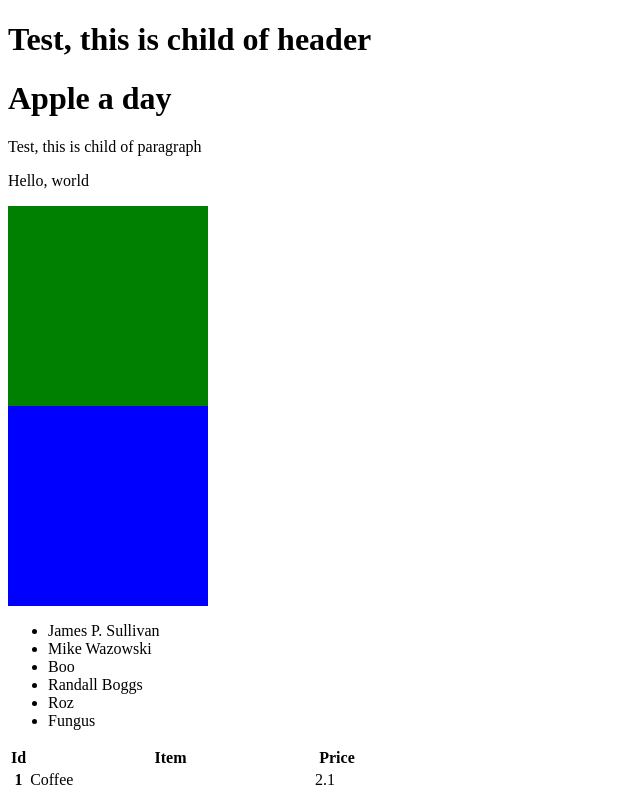
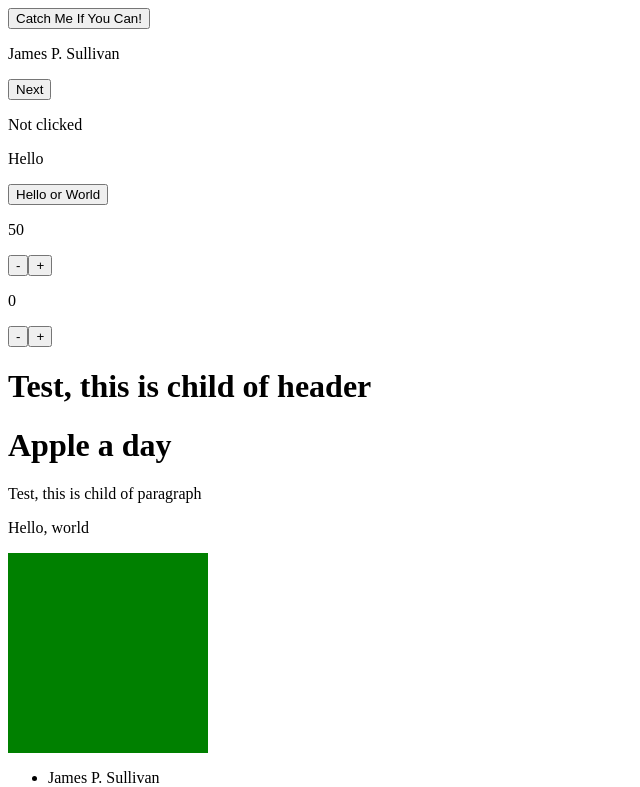
Before and after one commit to tomHall321/react-training, a React (Create React App) app: page / in a window 1280 px wide. Shown: the top 787 px of the page, without its empty margins (0-640 px from the left). Built offline with nearby package versions, Linux system fonts and the light colour scheme.

Commit message:
state challenges

```diff
--- /dev/null
+++ b/src/components/CatchMeIfYouCan.js
@@ -0,0 +1,32 @@
+import { Component } from "react";
+
+class CatchMeIfYouCan extends Component {
+    constructor(props) {
+        super(props);
+
+        this.state = {
+            top: 0,
+        };
+
+        this.handleClick = this.handleClick.bind(this);
+    }
+
+    handleClick() {
+        this.setState({
+            top: this.state.top + this.props.jump,
+        });
+    }
+
+    render() {
+        return (
+            <button
+                style={{ position: "relative", top: this.state.top }}
+                onClick={ this.handleClick }
+            >
+                Catch Me If You Can!
+            </button>
+        );
+    }
+}
+
+export default CatchMeIfYouCan;
--- /dev/null
+++ b/src/components/Clicked.js
@@ -0,0 +1,29 @@
+import { Component } from "react";
+
+class Clicked extends Component
+{
+    constructor(props){
+
+        super(props);
+
+        this.state = {
+            clicked: false,
+        };
+
+        this.handleClick = this.handleClick.bind(this);
+    };
+
+    handleClick() {
+        this.setState({ clicked: !this.state.clicked });
+    }
+
+    render() {
+        return (
+            <p onClick={ this.handleClick }>
+            {this.state.clicked ? "Clicked" : "Not clicked"}
+            </p>
+        );
+    }
+}
+
+export default Clicked;
--- /dev/null
+++ b/src/components/Counter.js
@@ -0,0 +1,54 @@
+import { Component } from "react";
+
+class Counter extends Component {
+    constructor(props) {
+        super(props);
+
+        this.state = {
+            count: props.initial,
+        };
+
+        this.handleClickIncrement = this.handleClickIncrement.bind(this);
+        this.handleClickDecrement = this.handleClickDecrement.bind(this);
+    }
+
+    handleClickDecrement() {
+        if (this.state.count > 0) {
+            this.setState({
+                count: this.state.count - 1,
+            });
+        }
+    }
+
+    handleClickIncrement() {
+        if (this.state.count < this.props.max) {
+            this.setState({
+                count: this.state.count + 1,
+            });
+        }
+    }
+
+    render() {
+        return (
+            <>
+                <p>
+                    { this.state.count }
+                </p>
+                <button
+                    onClick={ this.handleClickDecrement }>
+                    -
+                </button>
+                <button
+                    onClick={ this.handleClickIncrement }>
+                    +
+                </button>
+            </>
+        );
+    }
+}
+
+Counter.defaultProps = {
+    max: 100,
+};
+
+export default Counter;
--- /dev/null
+++ b/src/components/RollCall.js
@@ -0,0 +1,34 @@
+import { Component } from "react";
+
+class RollCall extends Component {
+    constructor(props) {
+        super(props);
+
+        this.state = {
+            index: 0,
+        };
+
+        this.handleClick = this.handleClick.bind(this);
+    }
+
+    handleClick() {
+        this.setState({
+          index:
+            this.state.index < this.props.names.length - 1
+              ? this.state.index + 1
+              : 0,
+        });
+      }
+
+    render() {
+
+        return (
+            <>
+                <p>{ this.props.names[this.state.index] }</p>
+                <button onClick={ this.handleClick }>Next</button>
+            </>
+        );
+    }
+}
+
+export default RollCall;
--- a/src/components/Square.js
+++ b/src/components/Square.js
@@ -1,13 +1,37 @@
-const Square = ({ colour }) => (
-    <div style={{
-        background: colour,
-        width: "200px",
-        height: "200px",
-    }} />
-);
+import { Component } from "react";
 
-Square.defaultProps = {
-    colour: "green",
-};
+class Square extends Component
+{
+    constructor(props){
 
-export default Square;
+        super(props);
+
+        this.state = {
+            isGreen : true
+          };
+
+          this.handleClick = this.handleClick.bind(this);
+        }
+
+        handleClick() {
+          this.setState({
+            isGreen : !this.state.isGreen
+          });
+        }
+
+        render() {
+          let {colour} = this.props;
+          return (
+            <div
+            onClick={this.handleClick}
+            style={{backgroundColor : this.state.isGreen ? "green" : colour, width: 200, height : 200}} />
+          );
+        }
+      }
+
+      Square.defaultProps = {
+        colour: "blue",
+    };
+
+
+      export default Square;
--- /dev/null
+++ b/src/components/StepCounter.js
@@ -0,0 +1,59 @@
+import { Component } from "react";
+
+class StepCounter extends Component {
+    constructor(props) {
+        super(props);
+
+        this.state = {
+            count: 0,
+        };
+
+        this.handleClickIncrement = this.handleClickIncrement.bind(this);
+        this.handleClickDecrement = this.handleClickDecrement.bind(this);
+
+    }
+
+    handleClickDecrement() {
+        let count = this.state.count - this.props.step;
+
+        if (count >= 0) {
+            this.setState({ count: count });
+        }
+    }
+
+    handleClickIncrement() {
+        let count = this.state.count + this.props.step;
+
+        if (count <= this.props.max) {
+            this.setState({ count: count });
+        }
+    }
+
+    render() {
+        return (
+            <>
+                <p>
+                    { this.state.count }
+                </p>
+                <button
+                    onClick={ this.handleClickDecrement }>
+                    -
+                </button>
+                <button
+                    onClick={ this.handleClickIncrement }>
+                    +
+                </button>
+            </>
+        );
+    }
+}
+
+StepCounter.defaultProps = {
+    max: 100,
+    step: 5,
+};
+
+
+
+
+export default StepCounter;
--- a/src/components/Stuff.js
+++ b/src/components/Stuff.js
@@ -4,16 +4,28 @@ import Square from "./Square";
 import People from "./People";
 import Basket from "./Basket";
 import FadeIn from "./FadeIn";
+import Clicked from "./Clicked"
+import ToggleText from "./ToggleText"
+import Counter from "./Counter"
+import StepCounter from "./StepCounter"
+import CatchMeIfYouCan from "./CatchMeIfYouCan"
+import RollCall from "./RollCall"
 
 const Stuff = ({ square }) => (
     <>
+        <CatchMeIfYouCan jump={ 100 }></CatchMeIfYouCan>
+        <RollCall names={ ["James P. Sullivan", "Mike Wazowski", "Boo", "Randall Boggs", "Roz", "Fungus"] }/>
+        <Clicked/>
+        <ToggleText/>
+        <Counter initial={ 50 } max={ 100 } />
+        <StepCounter max={ 100 } step={ 5 } />
         <FadeIn time="500ms">
         <Header>Test, this is child of header</Header>
         <Header/>
         <Paragraph>Test, this is child of paragraph</Paragraph>
         <Paragraph/>
-        <Square />
-        { square ? (<Square colour="blue" />) : null }
+        <Square colour="hotpink"/>
+        {/* { square ? (<Square colour="blue" />) : null } */}
         <People names={ ["James P. Sullivan", "Mike Wazowski", "Boo", "Randall Boggs", "Roz", "Fungus"] } />
         <Basket items={ items } />
         </FadeIn>
@@ -27,8 +39,8 @@ let items = [
     { name: "The Great Milk Shortage by Simon Schama", price: 12.99 },
 ];
 
-Stuff.defaultProps = {
-    square: true,
-};
+// Stuff.defaultProps = {
+//     square: true,
+// };
 
 export default Stuff;
--- /dev/null
+++ b/src/components/ToggleText.js
@@ -0,0 +1,42 @@
+import { Component } from "react";
+
+class ToggleText extends Component {
+    constructor(props) {
+        super(props);
+
+        this.state = {
+            initial: true,
+        };
+
+        this.handleClick = this.handleClick.bind(this);
+    }
+
+    handleClick() {
+        this.setState({
+            initial: !this.state.initial,
+        });
+    }
+
+    render() {
+        let { initial, alternate } = this.props;
+
+        return (
+        <>
+            <p >
+                { this.state.initial ? initial : alternate }
+            </p>
+            <button
+                onClick={ this.handleClick }>
+                Hello or World
+            </button>
+        </>
+        );
+    }
+}
+
+ToggleText.defaultProps = {
+    initial: "Hello",
+    alternate: "World",
+};
+
+export default ToggleText;
```
Also changed, not shown: 1 other file (tests, documents, lock files or other folders).
